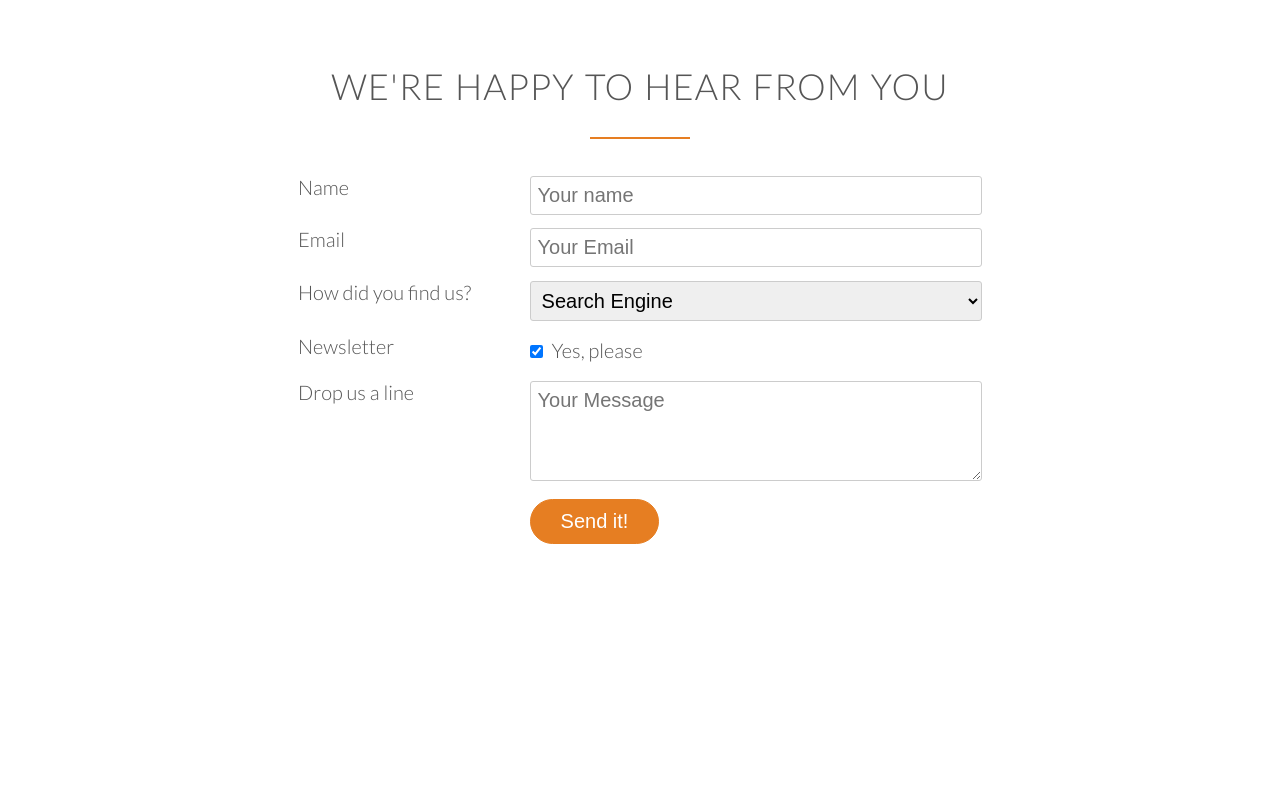
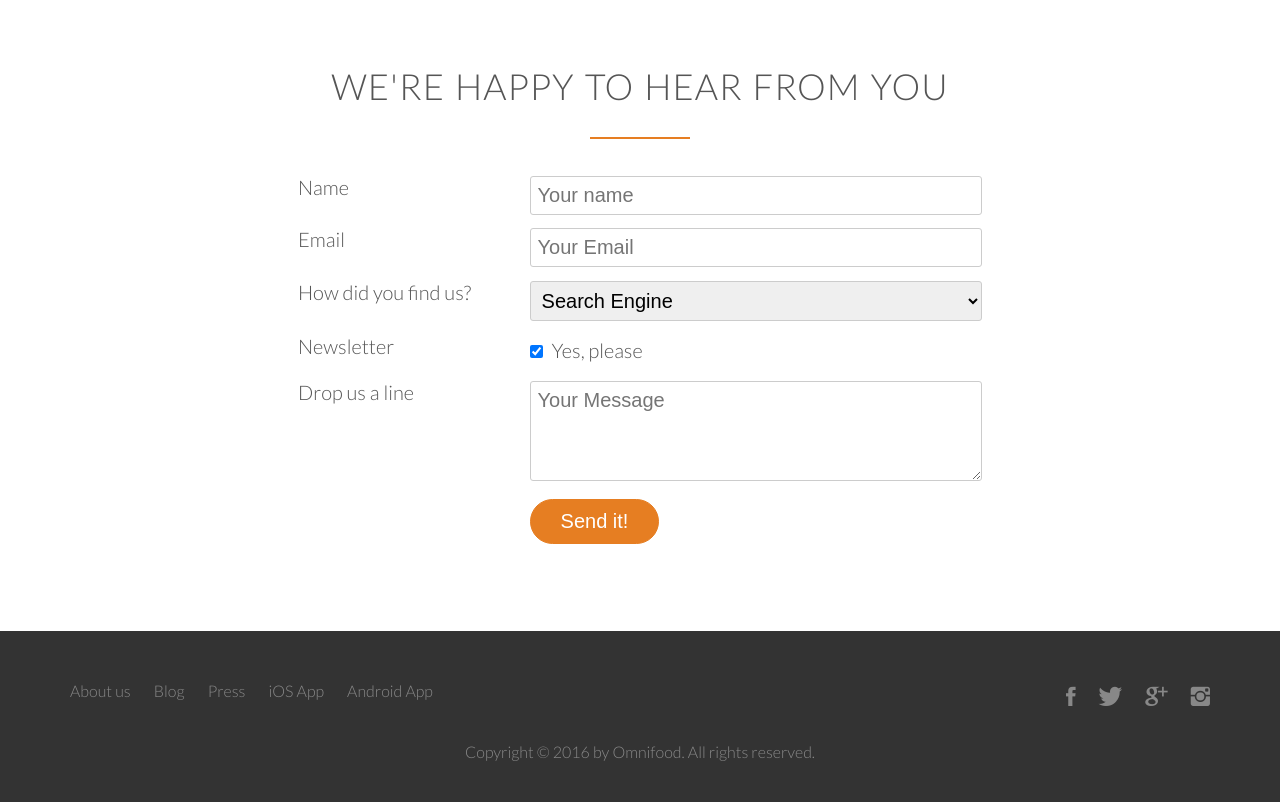
Before and after one commit to aramach8/OmnifoodArchanaa, a plain HTML site: page omnifood/index.html in a window 1280 px wide. Shown: the part 4645-5447 px from the top of the page. Before the commit the page ends 5276 px from the top, so only its background shows below. Drawn offline with Linux system fonts and the light colour scheme; files whose address does not match are found by name.

Commit message:
footerAdded

```diff
--- a/omnifood/index.html
+++ b/omnifood/index.html
@@ -368,5 +368,32 @@
                 </form>
             </div>
         </section>
+
+        <footer>
+            <div class="row">
+                <div class="col span-1-of-2">
+                    <ul class="footer-nav">
+                        <li><a href="#">About us</a></li>
+                        <li><a href="#">Blog</a></li>
+                        <li><a href="#">Press</a></li>
+                        <li><a href="#">iOS App</a></li>
+                        <li><a href="#">Android App</a></li>
+                    </ul>
+                </div>
+                <div class="col span-1-of-2">
+                    <ul class="social-links">
+                        <li><a href="#"><i class="ion-social-facebook"></i></a></li>
+                        <li><a href="#"><i class="ion-social-twitter"></i></a></li>
+                        <li><a href="#"><i class="ion-social-googleplus"></i></a></li>
+                        <li><a href="#"><i class="ion-social-instagram"></i></a></li>
+                    </ul>
+                </div>
+            </div>
+            <div class="row">
+                <p>
+                    Copyright &copy; 2016 by Omnifood. All rights reserved.
+                </p>
+            </div>
+        </footer>
     </body>
 </html>
--- a/omnifood/resources/css/style.css
+++ b/omnifood/resources/css/style.css
@@ -469,3 +469,85 @@ input[type=checkbox] {
 }
 
 *:focus {outline: none;}
+
+
+/* ---------------------------------------- */
+/* FOOTER */
+/* ---------------------------------------- */
+footer {
+    background-color: #333;
+    padding: 40px;
+    font-size: 80%;
+}
+
+.footer-nav {
+    list-style: none;
+    float: left;
+}
+
+.social-links {
+    list-style: none;
+    float: right;
+}
+
+.footer-nav li,
+.social-links li {
+    display: inline-block;
+    margin-right: 20px;
+}
+
+.footer-nav li:last-child,
+.social-links li:last-child {
+    margin-right: 0;
+}
+
+.footer-nav li a:link,
+.footer-nav li a:visited,
+.social-links li a:link,
+.social-links li a:visited {
+    text-decoration: none;
+    border: 0;
+    color: #888;
+    transition: color 0.2s;
+}
+
+.footer-nav li a:hover,
+.footer-nav li a:active,
+.social-links li a:hover,
+.social-links li a:active {
+    color: #ddd;
+}
+
+.social-links li a:link,
+.social-links li a:visited {
+    font-size: 160%;
+}
+
+.ion-social-facebook
+.ion-social-twitter
+.ion-social-googleplus
+.ion-social-instagram {
+    transition: color 0.2s;
+}
+
+.ion-social-facebook:hover {
+    color: #3b5998;
+}
+
+.ion-social-twitter:hover {
+    color: #55acee;
+}
+
+.ion-social-googleplus:hover {
+    color: #dd4b39;
+}
+
+.ion-social-instagram:hover {
+    color: #e95950;
+}
+
+footer p {
+    color: #888;
+    text-align: center;
+    margin-top: 20px;
+}
```
